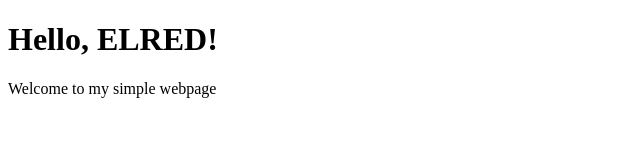
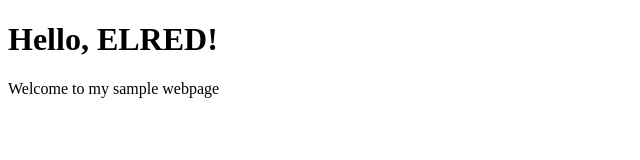
Before and after one commit to sivas1998/webapp, a plain HTML site: page index.html in a window 1280 px wide. Shown: the full height of the page, 0-640 px from the left. Drawn offline with Linux system fonts and the light colour scheme.

Commit message:
index.html

```diff
--- a/index.html
+++ b/index.html
@@ -7,6 +7,6 @@
 </head>
 <body>
     <h1>Hello, ELRED!</h1>
-    <p> Welcome to my simple webpage </p>
+    <p> Welcome to my sample webpage </p>
 </body>
 </html>
```
